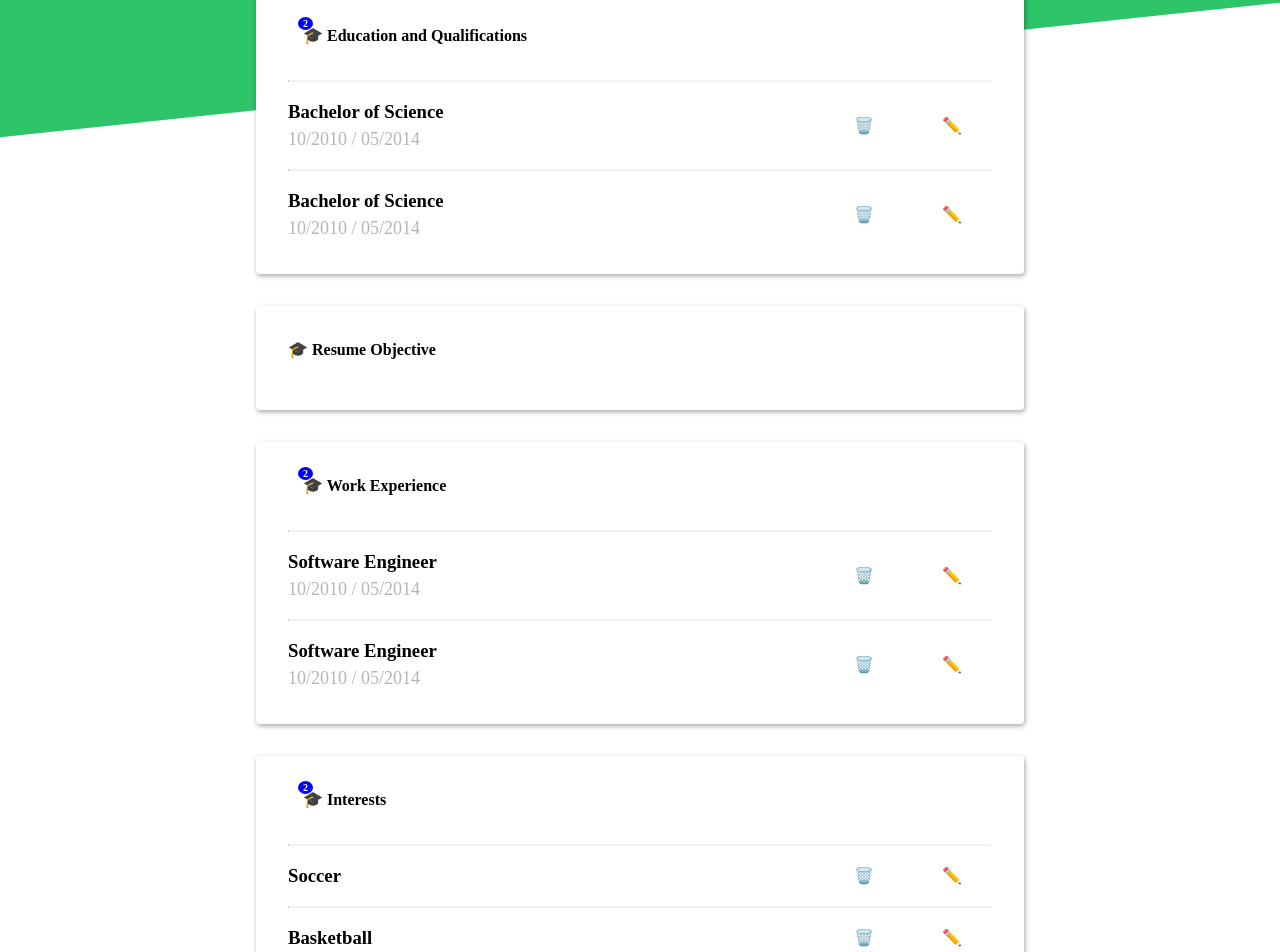
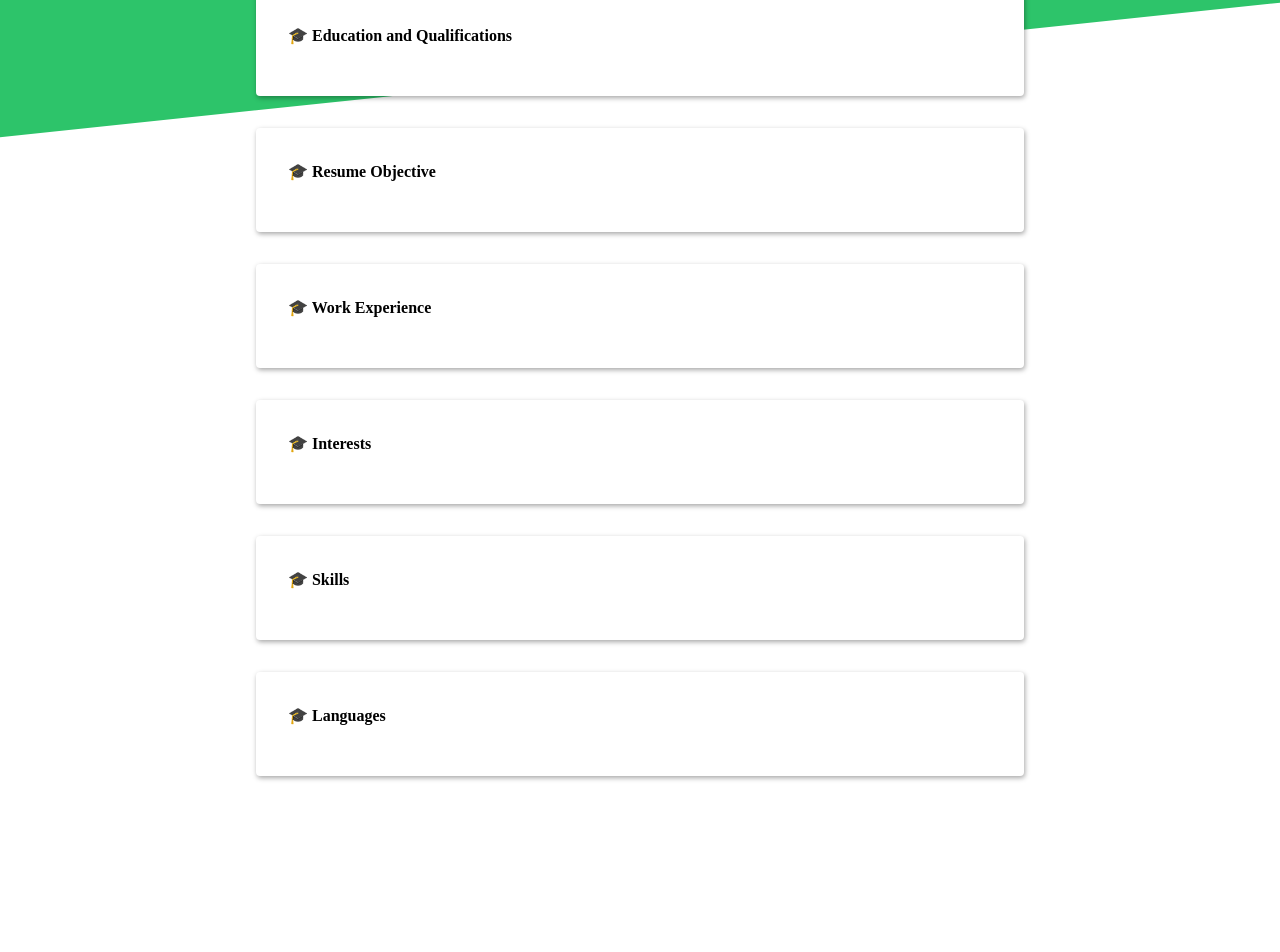
Before and after one commit to chucoyos/CV-application, a React (Vite) app: page /experiences in a window 1280 px wide. Shown: the part 210-1162 px from the top of the page. Built offline with nearby package versions, Linux system fonts and the light colour scheme.

Commit message:
Remove hard coded data

```diff
--- a/src/Router.jsx
+++ b/src/Router.jsx
@@ -10,67 +10,67 @@ import { useState } from 'react'
 
 function Router() {
 	const [generalInfo, setGeneralInfo] = useState({
-		name: 'Tom',
-		last: 'Cruise',
-		email: 'mail.com',
-		phone: '0123456789',
-		address: '1234 Main St',
-		zip: '12345',
-		city: 'Los Angeles',
+		// name: 'Tom',
+		// last: 'Cruise',
+		// email: 'mail.com',
+		// phone: '0123456789',
+		// address: '1234 Main St',
+		// zip: '12345',
+		// city: 'Los Angeles',
 	})
 	const [education, setEducation] = useState([
-		{
-			degree: 'Bachelor of Science',
-			city: 'Los Angeles',
-			school: 'University of California',
-			startDate: '10/2010',
-			endDate: '05/2014',
-			description: 'Computer Science',
-			id: 1,
-		},
-		{
-			degree: 'Bachelor of Science',
-			city: 'Los Angeles',
-			school: 'University of California',
-			startDate: '10/2010',
-			endDate: '05/2014',
-			description: 'Computer Science',
-			id: 2,
-		},
+		// {
+		// 	degree: 'Bachelor of Science',
+		// 	city: 'Los Angeles',
+		// 	school: 'University of California',
+		// 	startDate: '10/2010',
+		// 	endDate: '05/2014',
+		// 	description: 'Computer Science',
+		// 	id: 1,
+		// },
+		// {
+		// 	degree: 'Bachelor of Science',
+		// 	city: 'Los Angeles',
+		// 	school: 'University of California',
+		// 	startDate: '10/2010',
+		// 	endDate: '05/2014',
+		// 	description: 'Computer Science',
+		// 	id: 2,
+		// },
 	])
 	const [workExperience, setWorkExperience] = useState([
-		{
-			jobTitle: 'Software Engineer',
-			companyCity: 'Los Angeles',
-			company: 'Google',
-			workStartDate: '10/2010',
-			workEndDate: '05/2014',
-			workDescription: 'Computer Science',
-		},
-		{
-			jobTitle: 'Software Engineer',
-			companyCity: 'Los Angeles',
-			company: 'Google',
-			workStartDate: '10/2010',
-			workEndDate: '05/2014',
-			workDescription: 'Computer Science',
-		},
+		// {
+		// 	jobTitle: 'Software Engineer',
+		// 	companyCity: 'Los Angeles',
+		// 	company: 'Google',
+		// 	workStartDate: '10/2010',
+		// 	workEndDate: '05/2014',
+		// 	workDescription: 'Computer Science',
+		// },
+		// {
+		// 	jobTitle: 'Software Engineer',
+		// 	companyCity: 'Los Angeles',
+		// 	company: 'Google',
+		// 	workStartDate: '10/2010',
+		// 	workEndDate: '05/2014',
+		// 	workDescription: 'Computer Science',
+		// },
 	])
 	const [interests, setInterests] = useState([
-		{ interest: 'Soccer', id: 1 },
-		{ interest: 'Basketball', id: 2 },
+		// { interest: 'Soccer', id: 1 },
+		// { interest: 'Basketball', id: 2 },
 	])
 	const [interest, setInterest] = useState('')
 	const [resumeObjective, setResumeObjective] = useState({
-		objective: 'To obtain a position as a software engineer',
+		// objective: 'To obtain a position as a software engineer',
 	})
 	const [skills, setSkills] = useState([
-		{ skill: 'React', level: 'expert', id: 1 },
-		{ skill: 'JavaScript', level: 'beginner', id: 2 },
+		// { skill: 'React', level: 'expert', id: 1 },
+		// { skill: 'JavaScript', level: 'beginner', id: 2 },
 	])
 	const [languages, setLanguages] = useState([
-		{ language: 'English', level: 'expert', id: 1 },
-		{ language: 'Spanish', level: 'beginner', id: 2 },
+		// { language: 'English', level: 'expert', id: 1 },
+		// { language: 'Spanish', level: 'beginner', id: 2 },
 	])
 	const router = createBrowserRouter([
 		{
```
